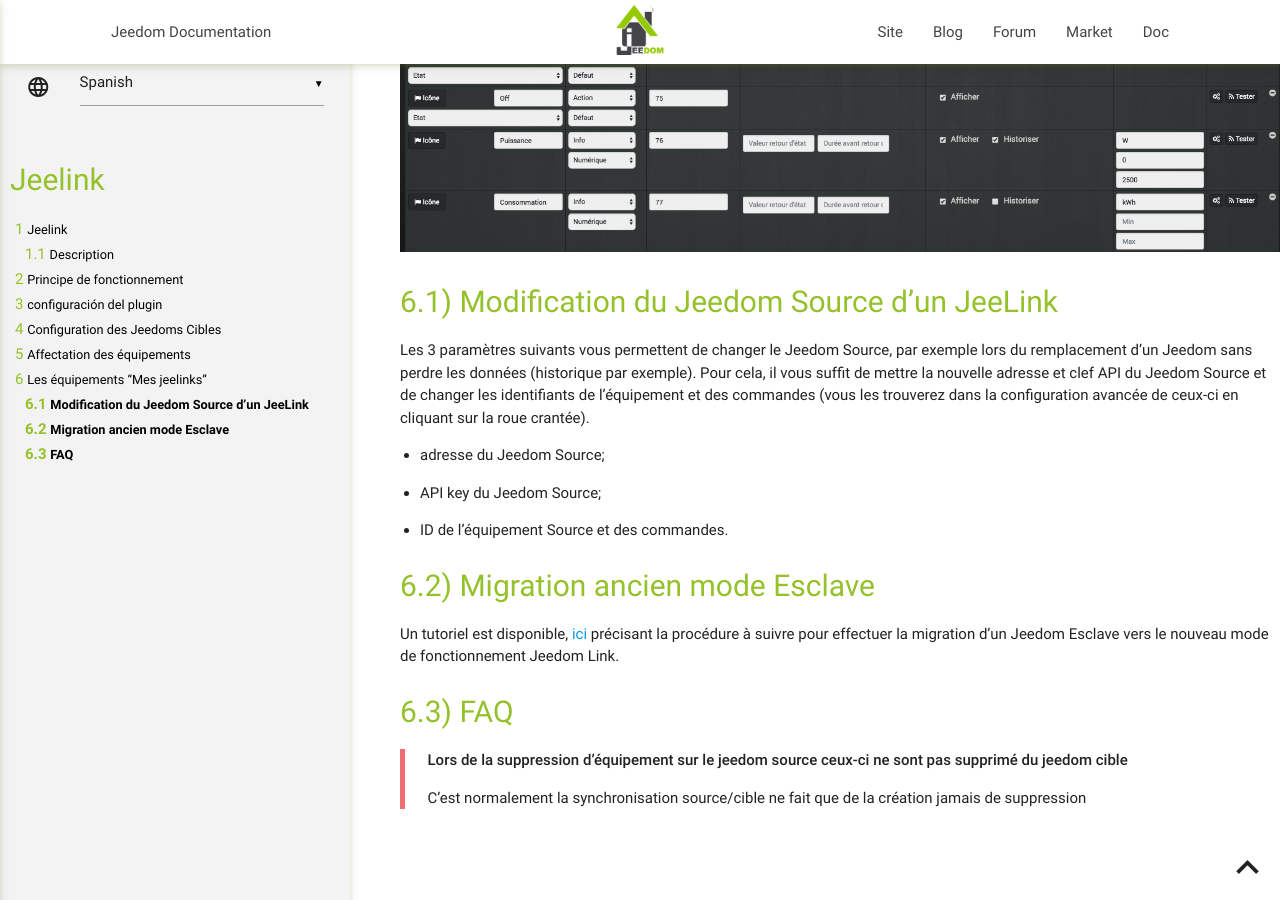
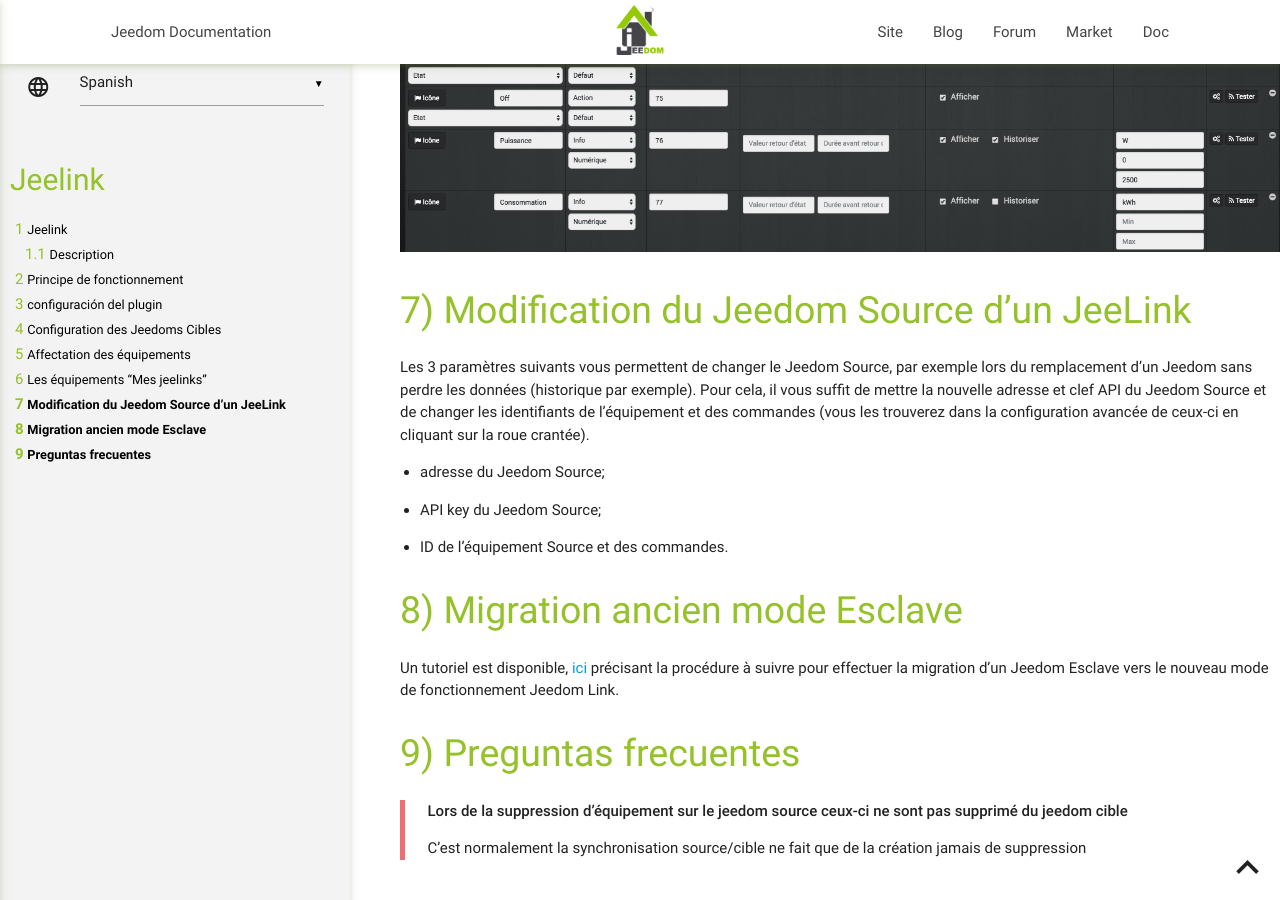
Before and after one commit to jeedom/plugin-jeelink, a Jekyll site: the page built from docs/es_ES/index.md, in a window 1280 px wide and 900 px high, scrolled down 4227 px. Built offline with Jekyll 4.4.1, drawn with Linux system fonts in a browser that asks for light colours; our own code applies the rules of GitHub Pages for plain Markdown files.

Commit message:
[ROBOT] Action all

```diff
--- a/docs/es_ES/index.md
+++ b/docs/es_ES/index.md
@@ -130,7 +130,7 @@ commandes de l’équipement :
 ![jeelink7](../images/jeelink7.png)
 
 Modification du Jeedom Source d’un JeeLink
-------------------------------------------
+==========================================
 
 Les 3 paramètres suivants vous permettent de changer le Jeedom Source,
 par exemple lors du remplacement d’un Jeedom sans perdre les données
@@ -146,15 +146,15 @@ la configuration avancée de ceux-ci en cliquant sur la roue crantée).
 -   ID de l’équipement Source et des commandes.
 
 Migration ancien mode Esclave
------------------------------
+=============================
 
 Un tutoriel est disponible,
 [ici](https://jeedom.github.io/documentation/howto/fr_FR/jeelink.migration.html)
 précisant la procédure à suivre pour effectuer la migration d’un Jeedom
 Esclave vers le nouveau mode de fonctionnement Jeedom Link.
 
-FAQ
----
+Preguntas frecuentes
+===
 
 >**Lors de la suppression d'équipement sur le jeedom source ceux-ci ne sont pas supprimé du jeedom cible**
 >
```
Also changed, not shown: docs/de_DE/index.md (+3 -3 lines), docs/en_US/index.md (+3 -3 lines).
